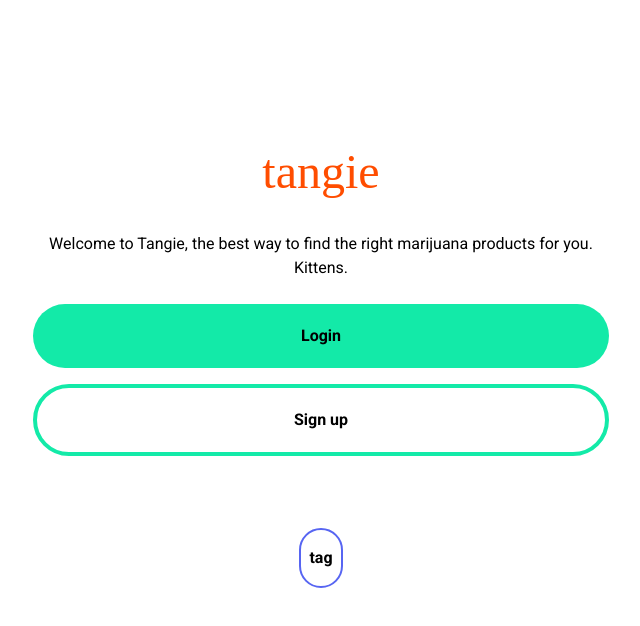
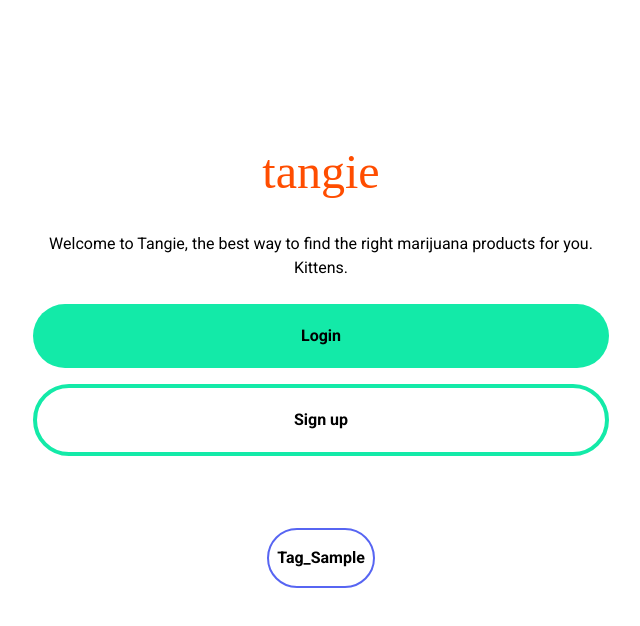
Before and after one commit to wintergreenbliss/tangie, a Next.js app: page / in a window 1280 px wide. Shown: the top 626 px of the page, without its empty margins (319-959 px from the left). Built offline with nearby package versions, Linux system fonts and the light colour scheme; a web font is replaced by a local one.

Commit message:
adjust text

```diff
--- a/pages/index.tsx
+++ b/pages/index.tsx
@@ -35,7 +35,7 @@ const Home: NextPage = () => {
             Sign up
           </Button>
         </div>
-        <Tag text="tag" />
+        <Tag text="Tag_Sample" />
       </div>
     </main>
   );
```
